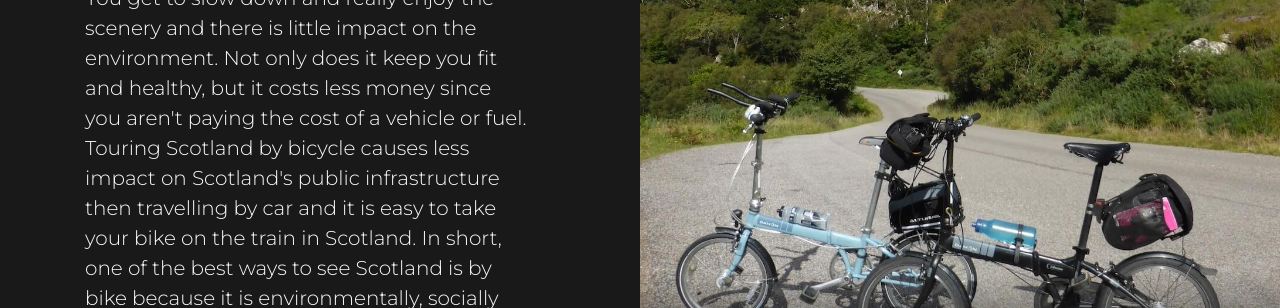
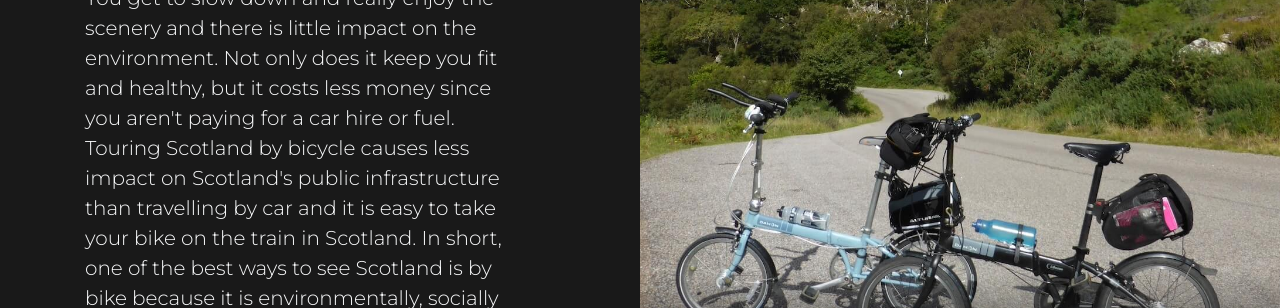
Before and after one commit to kevendi/routecause, a Jekyll site: the page built from index.md, in a window 1280 px wide. Shown: the part 458-766 px from the top of the page. Built offline with Jekyll 4.4.1, drawn with Linux system fonts in a browser that asks for light colours; nearby versions of some CDN libraries; a script that is not in the unit is left out; comment, search, counter and statistics services are not loaded; some of the changed text lies outside the part shown.

Commit message:
write more gooder

```diff
--- a/index.md
+++ b/index.md
@@ -5,7 +5,7 @@ heroImagePath: "/assets/routes/assynt/images/P1080266.jpg"
 heroImageAlt: "Folding bikes in Assynt, Scotland with Stac Pollaidh mountain in the distance"
 heroImageCredit: "Kelly Marshall"
 summary: "Promoting sustainable travel and tourism in Scotland by providing inspiring scenic bicycle route information, with route stage details, GPS downloadable and printable routes and maps."
-lead: "Cycling is a fantastic and sustainable way to discover all beauty that Scotland has to offer. You get to slow down and really enjoy the scenery and there is little impact on the environment. Not only does it keep you fit and healthy, but it costs less money since you aren't paying the cost of a vehicle or fuel. Touring Scotland by bicycle causes less impact on Scotland's public infrastructure then travelling by car and it is easy to take your bike on the train in Scotland. In short, one of the best ways to see Scotland is by bike because it is environmentally, socially and economically sustainable."
+lead: "Cycling is a fantastic and sustainable way to discover all beauty that Scotland has to offer. You get to slow down and really enjoy the scenery and there is little impact on the environment. Not only does it keep you fit and healthy, but it costs less money since you aren't paying for a car hire or fuel. Touring Scotland by bicycle causes less impact on Scotland's public infrastructure than travelling by car and it is easy to take your bike on the train in Scotland. In short, one of the best ways to see Scotland is by bike because it is environmentally, socially and economically sustainable."
 ---
   <section class="text-light position-relative d-md-flex">
       <div class="container py-5">
```
